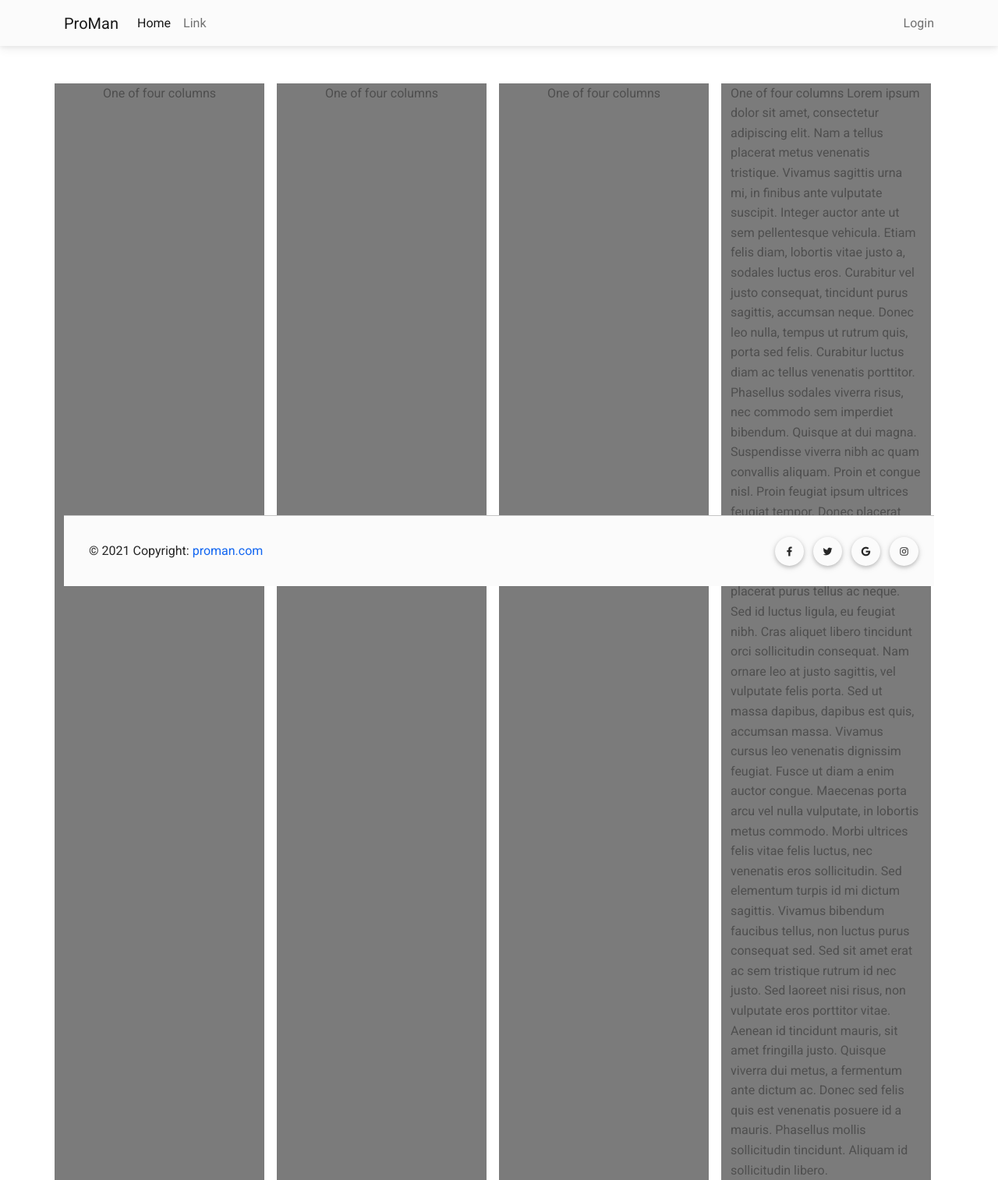
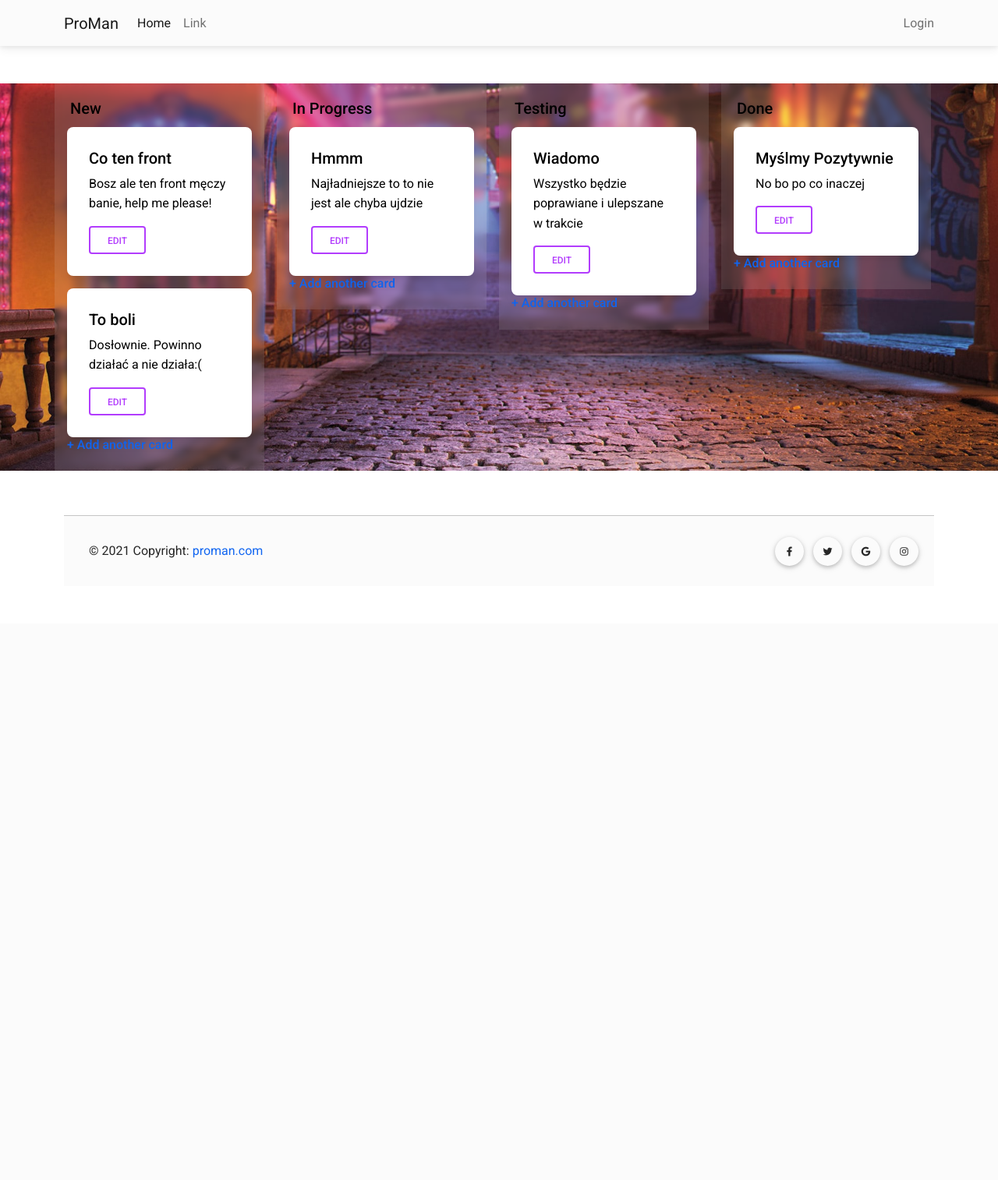
Before and after one commit to luqkrzy/proman, a Flask app: page /board in a window 1280 px wide. Shown: the whole page at 78% size. After the commit the page ends 731 px from the top, so only its background shows below. Run offline with Flask 2, Linux system fonts and the light colour scheme; parts of the project's set-up code (start-up, migrations or seed data) failed here and were passed over; some libraries are stand-ins or nearby versions.

Commit message:
board page, not finished

```diff
--- a/ProMan/static/styles.css
+++ b/ProMan/static/styles.css
@@ -1,4 +1,14 @@
 .mask-custom {
-  backdrop-filter: blur(3px);
-  background-color: rgba(16, 15, 15, 0.55);
+  backdrop-filter: blur(4px);
+  background-color: rgba(255, 255, 255, 0.1);
 }
+
+.bg{
+  background-image: url('colorfuljpeg.jpeg');
+  height: 100%;
+  background-position: center;
+  background-size: cover;
+}
+body{
+  color: black;
+}
--- a/ProMan/templates/board.html
+++ b/ProMan/templates/board.html
@@ -1,29 +1,76 @@
 {% extends 'layout.html' %}
 {% block title %} Board {% endblock %}
-<head>
-    <link rel="stylesheet" href="../static/styles.css"></head>
+
 {% block content %}
+    <div class="bg">
         <div class="d-flex justify-content-start">
             <div class="container">
                 <div class="row">
-                <div class="col-md d-flex justify-content-center mask-custom me-3">
-                    One of four columns
+                    <div class="col-md d-flex align-self-start flex-column mask-custom me-3 p-3">
+                        <h5 class="blue-text text-darken-2 p-1">New</h5>
+                            <div class="card p-1">
+                                <div class="card-body">
+                                    <h5 class="card-title">Co ten front</h5>
+                                        <p class="card-text">
+                                            Bosz ale ten front męczy banie, help me please!
+                                        </p>
+                                    <a href="#" class="btn btn-outline-secondary" data-mdb-ripple-color="dark">Edit</a>
                                 </div>
-                <div class="col-md d-flex justify-content-center mask-custom me-3">
-                    One of four columns
                             </div>
-                <div class="col-md d-flex justify-content-center mask-custom me-3">
-                    One of four columns
+                            <div class="card mt-3 p-1">
+                                <div class="card-body">
+                                    <h5 class="card-title">To boli</h5>
+                                        <p class="card-text">
+                                            Dosłownie. Powinno działać a nie działa:(
+                                        </p>
+                                    <a href="#" class="btn btn-outline-secondary" data-mdb-ripple-color="dark">Edit</a>
                                 </div>
-                <div class="col-md d-flex justify-content-center mask-custom me-3">
-                    One of four columns
-                        Lorem ipsum dolor sit amet, consectetur adipiscing elit. Nam a tellus placerat metus venenatis tristique. Vivamus sagittis urna mi, in finibus ante vulputate suscipit. Integer auctor ante ut sem pellentesque vehicula. Etiam felis diam, lobortis vitae justo a, sodales luctus eros. Curabitur vel justo consequat, tincidunt purus sagittis, accumsan neque. Donec leo nulla, tempus ut rutrum quis, porta sed felis. Curabitur luctus diam ac tellus venenatis porttitor. Phasellus sodales viverra risus, nec commodo sem imperdiet bibendum.
+                            </div>
+                            <a href="#"><h6>+ Add another card</h6></a>
+                        </div>
 
-    Quisque at dui magna. Suspendisse viverra nibh ac quam convallis aliquam. Proin et congue nisl. Proin feugiat ipsum ultrices feugiat tempor. Donec placerat tincidunt rutrum. Aenean feugiat, nibh aliquet aliquam consequat, urna orci ullamcorper tortor, nec placerat purus tellus ac neque. Sed id luctus ligula, eu feugiat nibh.
+                    <div class="col-md d-flex align-self-start flex-column mask-custom me-3 p-3">
+                        <h5 class="blue-text text-darken-2 p-1">In Progress</h5>
+                            <div class="card p-1">
+                                <div class="card-body">
+                                    <h5 class="card-title">Hmmm</h5>
+                                        <p class="card-text">
+                                            Najładniejsze to to nie jest ale chyba ujdzie
+                                        </p>
+                                    <a href="#" class="btn btn-outline-secondary" data-mdb-ripple-color="dark">Edit</a>
+                                </div>
+                            </div>
+                            <a href="#"><h6>+ Add another card</h6></a>
+                        </div>
 
-    Cras aliquet libero tincidunt orci sollicitudin consequat. Nam ornare leo at justo sagittis, vel vulputate felis porta. Sed ut massa dapibus, dapibus est quis, accumsan massa. Vivamus cursus leo venenatis dignissim feugiat. Fusce ut diam a enim auctor congue. Maecenas porta arcu vel nulla vulputate, in lobortis metus commodo. Morbi ultrices felis vitae felis luctus, nec venenatis eros sollicitudin.
+                    <div class="col-md d-flex align-self-start flex-column mask-custom me-3 p-3">
+                        <h5 class="blue-text text-darken-2 p-1">Testing</h5>
+                            <div class="card p-1">
+                                <div class="card-body">
+                                    <h5 class="card-title">Wiadomo</h5>
+                                        <p class="card-text">
+                                            Wszystko będzie poprawiane i ulepszane w trakcie
+                                        </p>
+                                    <a href="#" class="btn btn-outline-secondary" data-mdb-ripple-color="dark">Edit</a>
+                                </div>
+                            </div>
+                            <a href="#"><h6>+ Add another card</h6></a>
+                        </div>
 
-    Sed elementum turpis id mi dictum sagittis. Vivamus bibendum faucibus tellus, non luctus purus consequat sed. Sed sit amet erat ac sem tristique rutrum id nec justo. Sed laoreet nisi risus, non vulputate eros porttitor vitae. Aenean id tincidunt mauris, sit amet fringilla justo. Quisque viverra dui metus, a fermentum ante dictum ac. Donec sed felis quis est venenatis posuere id a mauris. Phasellus mollis sollicitudin tincidunt. Aliquam id sollicitudin libero.
+                    <div class="col-md d-flex align-self-start flex-column mask-custom me-3 p-3">
+                        <h5 class="blue-text text-darken-2 p-1">Done</h5>
+                            <div class="card p-1">
+                                <div class="card-body">
+                                    <h5 class="card-title">Myślmy Pozytywnie</h5>
+                                        <p class="card-text">
+                                            No bo po co inaczej
+                                        </p>
+                                    <a href="#" class="btn btn-outline-secondary" data-mdb-ripple-color="dark">Edit</a>
+                                </div>
+                            </div>
+                            <a href="#"><h6>+ Add another card</h6></a>
+                        </div>
+
                 </div>
             </div>
         </div>
```
Also changed, not shown: ProMan/static/colorfuljpeg.jpeg (added). Lines whose indentation alone changed are shown as unchanged.
